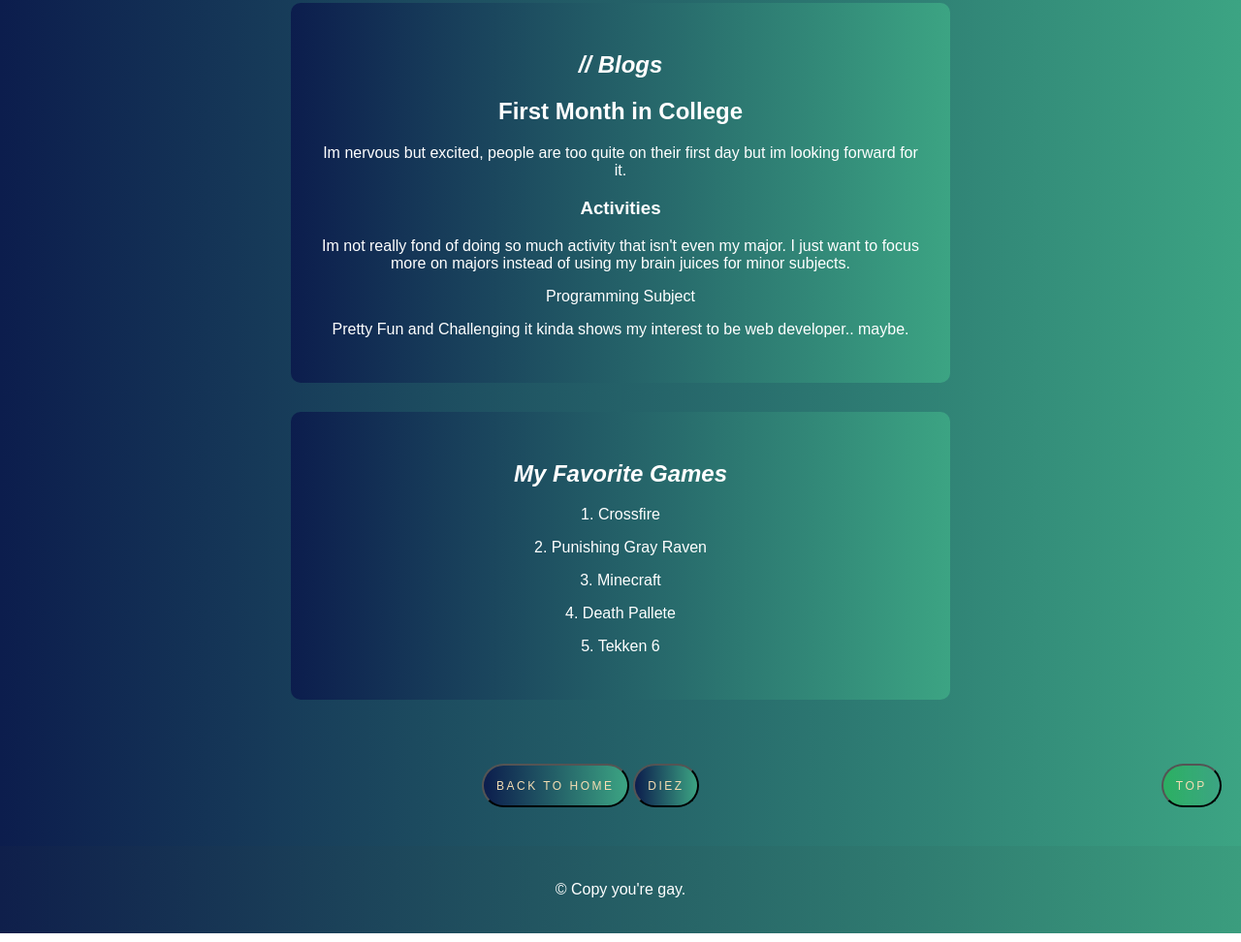
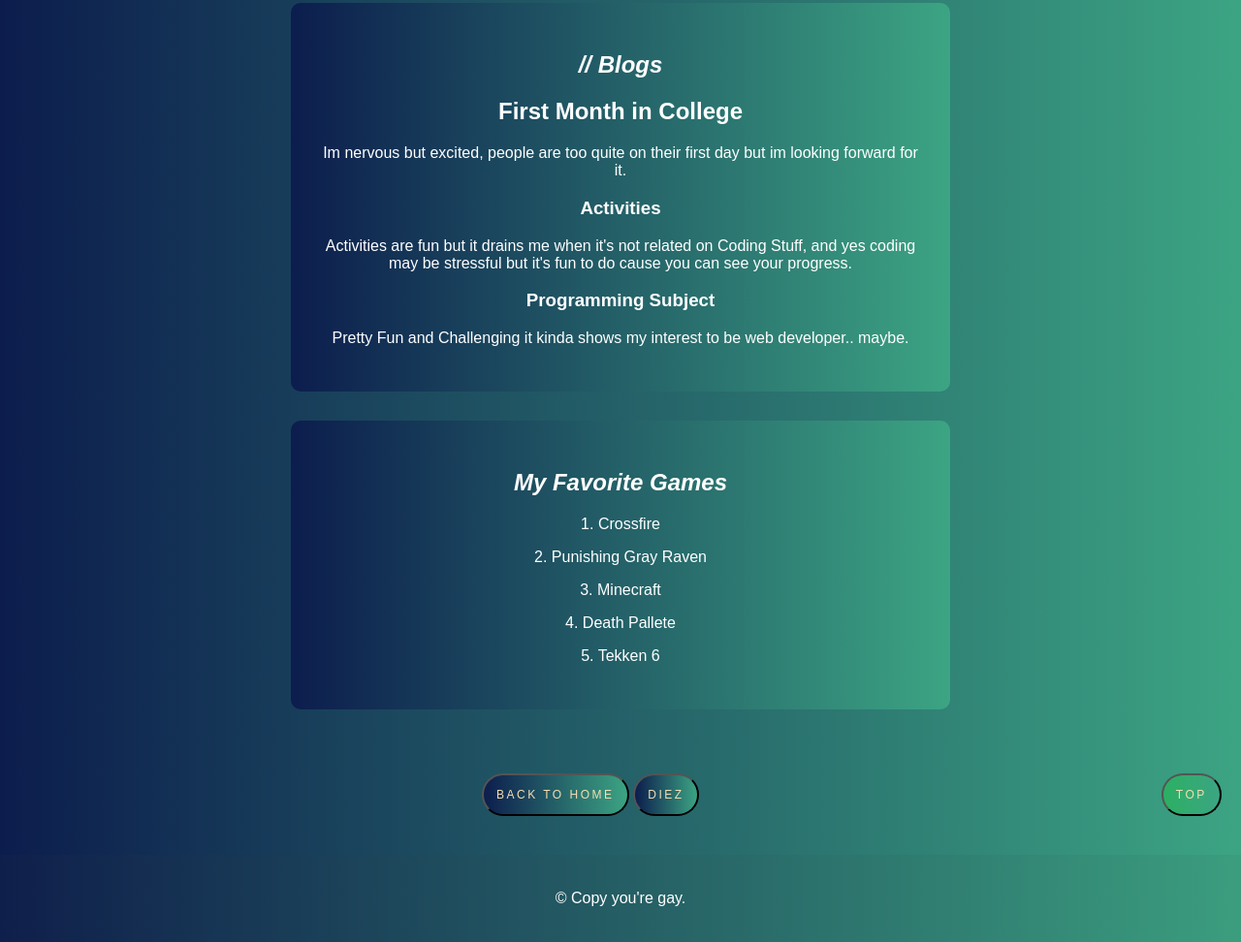
Before and after one commit to ivandichos/Guns-Gacha, a plain HTML site: page Dichos2.html in a window 1280 px wide. Shown: the part 1876-2848 px from the top of the page at 97% size. Drawn offline with Linux system fonts and the light colour scheme.

Commit message:
Update Dichos2.html

```diff
--- a/Dichos2.html
+++ b/Dichos2.html
@@ -64,8 +64,8 @@
         <article><h2>First Month in College</h2></article>
           <p>Im nervous but excited, people are too quite on their first day but im looking forward for it.</p>
         <article><h3>Activities</h3></article>
-          <p>Im not really fond of doing so much activity that isn't even my major. I just want to focus more on majors instead of using my brain juices for minor subjects.</p>
-          <article>Programming Subject</article>
+          <p>Activities are fun but it drains me when it's not related on Coding Stuff, and yes coding may be stressful but it's fun to do cause you can see your progress.</p>
+          <article><h3>Programming Subject</h3></article>
           <p>Pretty Fun and Challenging it kinda shows my interest to be web developer.. maybe.</p>
         </article>
       </div>
```
